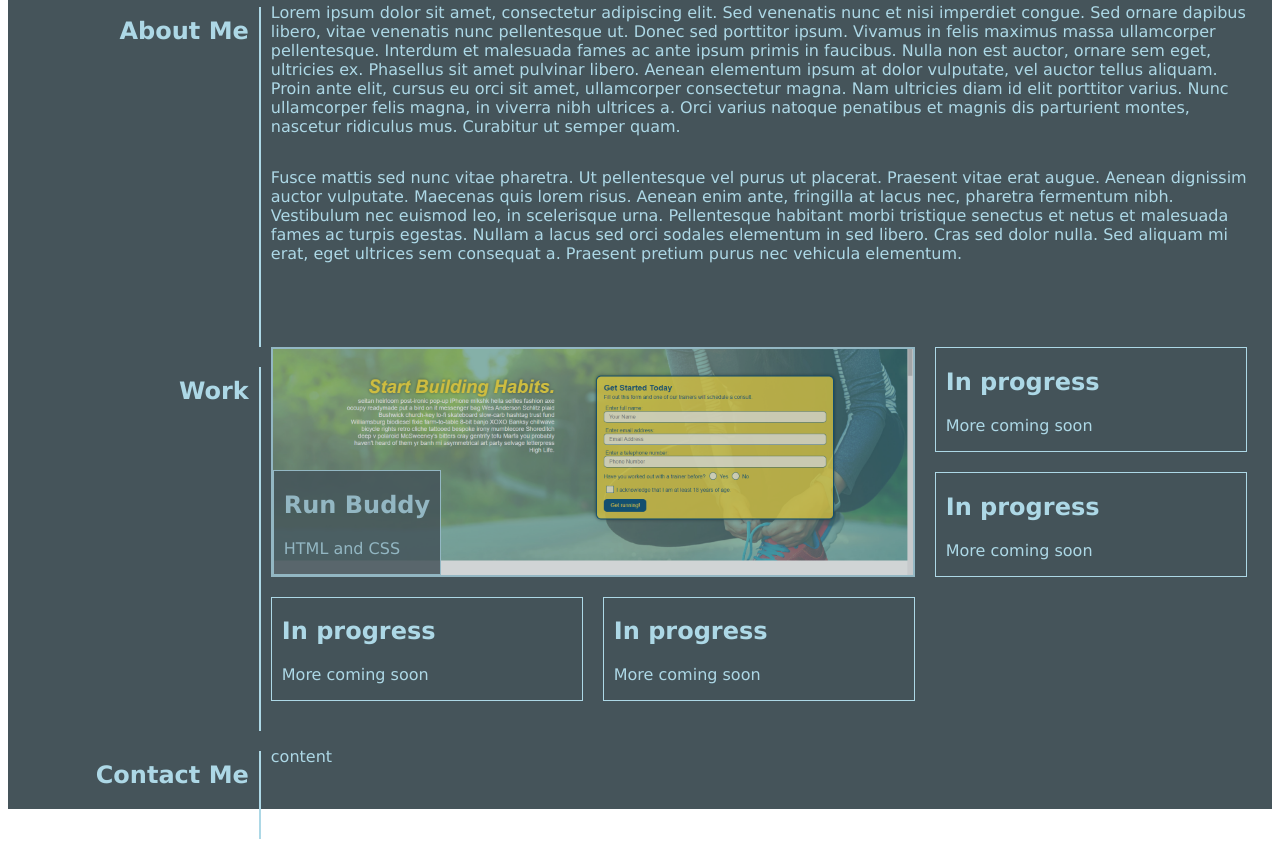
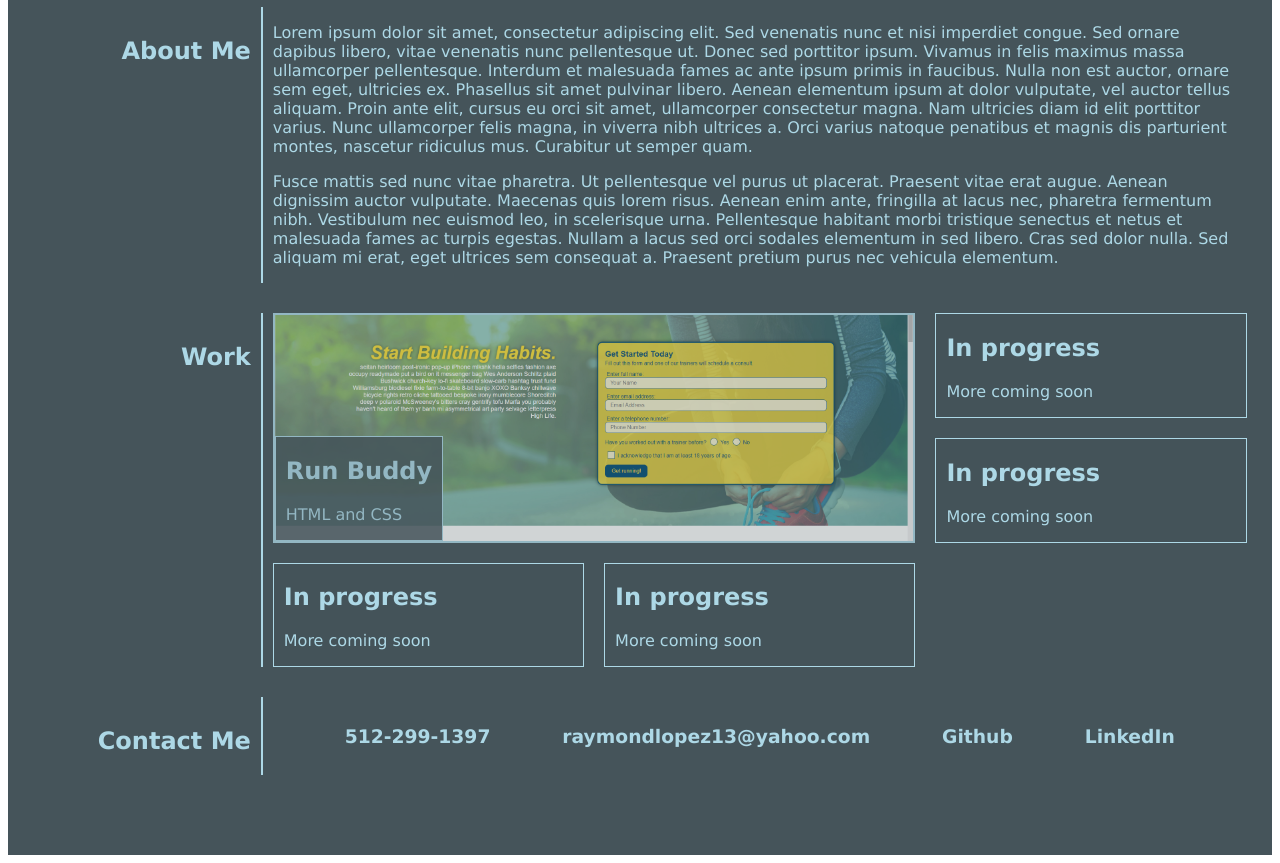
Before and after one commit to raymondlopez13/portfolio, a plain HTML site: page index.html in a window 1280 px wide. Shown: the part 360-1223 px from the top of the page. Before the commit the page ends 1199 px from the top, so only its background shows below. Drawn offline with Linux system fonts and the light colour scheme.

Commit message:
layout changes

```diff
--- a/assets/css/layout.css
+++ b/assets/css/layout.css
@@ -42,15 +42,18 @@ nav {
 /*CONTENT LAYOUT*/
 .content {
     background-color:rgb(69, 84, 90);
+    background: cover;
+    padding-bottom: 50px;
 }
 section {
     display: grid;
     grid-template-columns: 20% 78%;
     margin: 0px auto 30px auto;
 }
-#about-me {
-    grid-template-rows: 1fr 1fr;
+#about-me{
+    padding-top: 20px;
 }
+
 .section-p{
     grid-column-start: 2;
 }
@@ -58,8 +61,6 @@ section {
     grid-row: 1/3;
 }
 .section-title {
-    border-right: 2px solid lightblue;
-    height: 100%;
     padding: 10px 10px 0px 0px;
     display: flex;
     justify-content: flex-end;
@@ -67,6 +68,7 @@ section {
 }
 .section-text {
     padding-left: 10px;
+    border-left: 2px solid lightblue;
 }
 /* WORK SECTION */
 .work-links {
@@ -74,6 +76,7 @@ section {
     grid-template-columns: 1fr 1fr 1fr;
     grid-template-rows: 1fr 1fr 1fr;
     grid-gap: 20px;
+
 }
 .run-buddy {
     background: url(../images/run-buddy.png);
@@ -97,3 +100,9 @@ section {
 .run-buddy:hover {
     opacity: 1;
 }
+/* CONTACT SECTION */
+.contact-container {
+    display: flex;
+    justify-content: space-evenly;
+    align-items: center;
+}
--- a/assets/css/styles.css
+++ b/assets/css/styles.css
@@ -35,3 +35,7 @@ nav ul li {
 .section-text {
     color: lightblue;
 }
+.contact-links {
+    color: lightblue;
+    text-decoration: none;
+}
--- a/index.html
+++ b/index.html
@@ -32,12 +32,14 @@
         <div class="content">
             <section class="about-me" id="about-me">
                 <h2 class="section-title">About Me</h2>
-                <p class="section-p section-text">
-                    Lorem ipsum dolor sit amet, consectetur adipiscing elit. Sed venenatis nunc et nisi imperdiet congue. Sed ornare dapibus libero, vitae venenatis nunc pellentesque ut. Donec sed porttitor ipsum. Vivamus in felis maximus massa ullamcorper pellentesque. Interdum et malesuada fames ac ante ipsum primis in faucibus. Nulla non est auctor, ornare sem eget, ultricies ex. Phasellus sit amet pulvinar libero. Aenean elementum ipsum at dolor vulputate, vel auctor tellus aliquam. Proin ante elit, cursus eu orci sit amet, ullamcorper consectetur magna. Nam ultricies diam id elit porttitor varius. Nunc ullamcorper felis magna, in viverra nibh ultrices a. Orci varius natoque penatibus et magnis dis parturient montes, nascetur ridiculus mus. Curabitur ut semper quam.
-                </p>
-                <p class="section-p section-text">
-                    Fusce mattis sed nunc vitae pharetra. Ut pellentesque vel purus ut placerat. Praesent vitae erat augue. Aenean dignissim auctor vulputate. Maecenas quis lorem risus. Aenean enim ante, fringilla at lacus nec, pharetra fermentum nibh. Vestibulum nec euismod leo, in scelerisque urna. Pellentesque habitant morbi tristique senectus et netus et malesuada fames ac turpis egestas. Nullam a lacus sed orci sodales elementum in sed libero. Cras sed dolor nulla. Sed aliquam mi erat, eget ultrices sem consequat a. Praesent pretium purus nec vehicula elementum.
-                </p>
+                <div class="section-text">
+                    <p class="section-p">
+                        Lorem ipsum dolor sit amet, consectetur adipiscing elit. Sed venenatis nunc et nisi imperdiet congue. Sed ornare dapibus libero, vitae venenatis nunc pellentesque ut. Donec sed porttitor ipsum. Vivamus in felis maximus massa ullamcorper pellentesque. Interdum et malesuada fames ac ante ipsum primis in faucibus. Nulla non est auctor, ornare sem eget, ultricies ex. Phasellus sit amet pulvinar libero. Aenean elementum ipsum at dolor vulputate, vel auctor tellus aliquam. Proin ante elit, cursus eu orci sit amet, ullamcorper consectetur magna. Nam ultricies diam id elit porttitor varius. Nunc ullamcorper felis magna, in viverra nibh ultrices a. Orci varius natoque penatibus et magnis dis parturient montes, nascetur ridiculus mus. Curabitur ut semper quam.
+                    </p>
+                    <p class="section-p">
+                        Fusce mattis sed nunc vitae pharetra. Ut pellentesque vel purus ut placerat. Praesent vitae erat augue. Aenean dignissim auctor vulputate. Maecenas quis lorem risus. Aenean enim ante, fringilla at lacus nec, pharetra fermentum nibh. Vestibulum nec euismod leo, in scelerisque urna. Pellentesque habitant morbi tristique senectus et netus et malesuada fames ac turpis egestas. Nullam a lacus sed orci sodales elementum in sed libero. Cras sed dolor nulla. Sed aliquam mi erat, eget ultrices sem consequat a. Praesent pretium purus nec vehicula elementum.
+                    </p>
+                </div>
             </section>
 
             <!-- WORK SECTION -->
@@ -76,7 +78,12 @@
 
             <section class="contact-me" id="contact-me">
                 <h2 class="section-title">Contact Me</h2>
-                <p class="section-text">content</p>
+                <div class="section-text contact-container">
+                    <h3 class="contact-info"><a class="contact-links" href="tel:5122991397">512-299-1397</a></h3>
+                    <h3 class="contact-info"><a class="contact-links" href="mailto:raymondlopez13@yahoo.com">raymondlopez13@yahoo.com</a></h3>
+                    <h3 class="contact-info"><a class="contact-links" href="https://github.com/raymondlopez13">Github</a></h3>
+                    <h3 class="contact-info"><a class="contact-links" href="https://www.linkedin.com/in/raymond-lopez-b8473a1ba/">LinkedIn</a></h3>
+                </div>
             </section>
         </div>
     </main>
```
